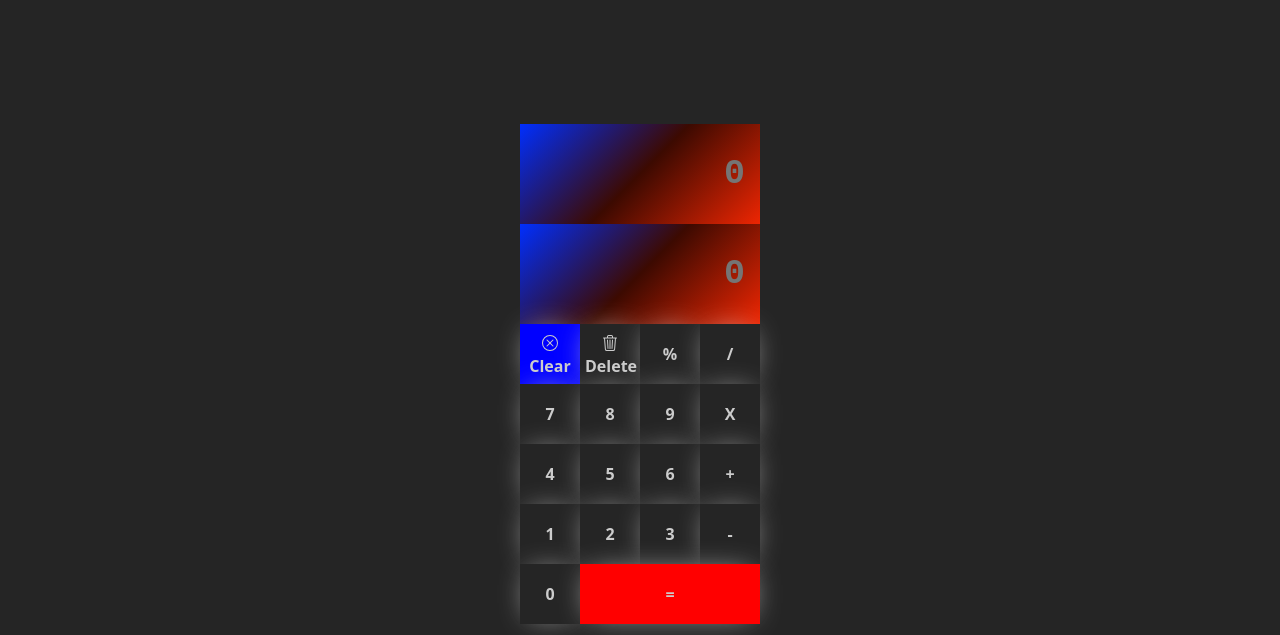
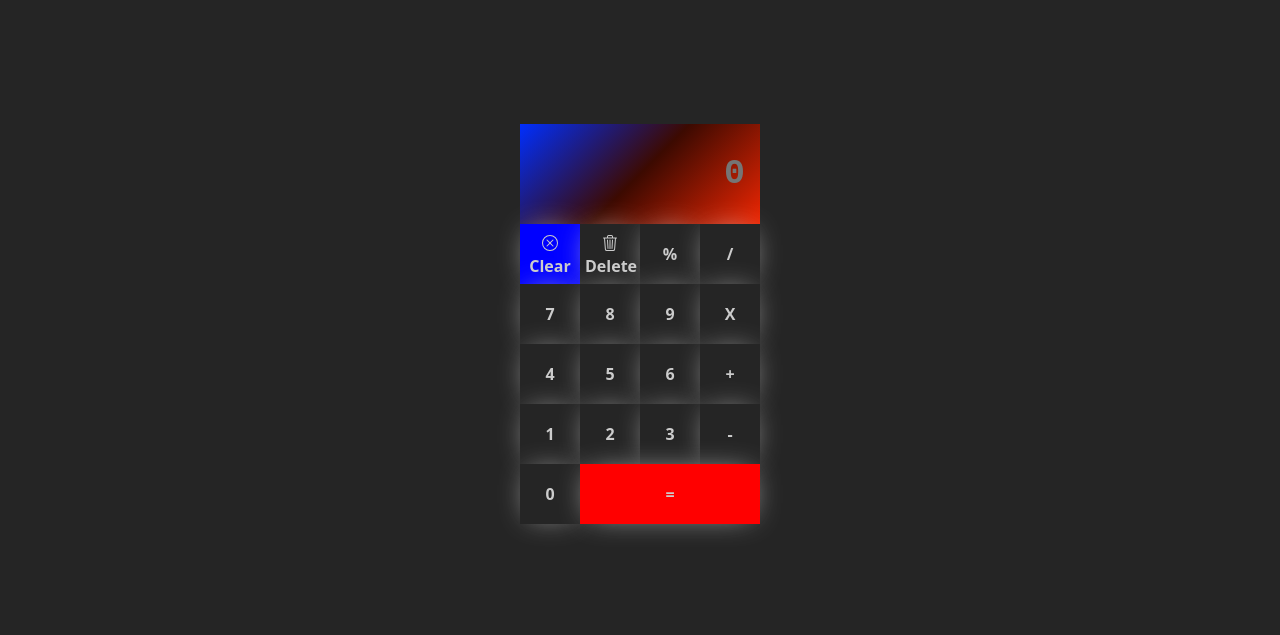
Before and after one commit to MonaHasanin/Calcolator, a plain HTML site: page index.html in a window 1280 px wide. Shown: the part 746-1381 px from the top of the page. Drawn offline with nearby package versions, Linux system fonts and the light colour scheme.

Commit message:
Update index.html

```diff
--- a/index.html
+++ b/index.html
@@ -62,7 +62,7 @@
         <br> <br> <br> <br> <br> <br> <br>
     <div class="clac">
            <input class="btns" type="text" placeholder="0" id="calc">
-           <input class="btns" type="text" placeholder="0" id="calc">
+
              <button onclick="Clear()" id="first"> <svg xmlns="http://www.w3.org/2000/svg" width="16" height="16" fill="currentColor" class="bi bi-x-circle" viewBox="0 0 16 16">
                 <path d="M8 15A7 7 0 1 1 8 1a7 7 0 0 1 0 14zm0 1A8 8 0 1 0 8 0a8 8 0 0 0 0 16z"/>
                 <path d="M4.646 4.646a.5.5 0 0 1 .708 0L8 7.293l2.646-2.647a.5.5 0 0 1 .708.708L8.707 8l2.647 2.646a.5.5 0 0 1-.708.708L8 8.707l-2.646 2.647a.5.5 0 0 1-.708-.708L7.293 8 4.646 5.354a.5.5 0 0 1 0-.708z"/>
```
